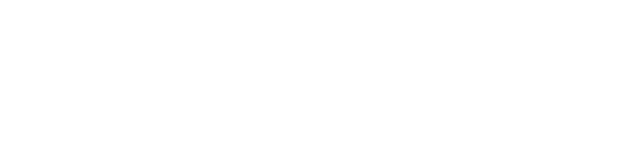
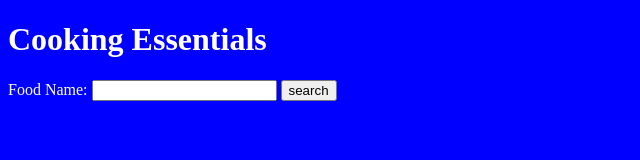
Before and after one commit to whediger/cookingEssentials, a plain HTML site: page index.html in a window 1280 px wide. Shown: the whole page, without its empty margins (0-640 px from the left). Drawn offline with nearby package versions, Linux system fonts and the light colour scheme.

Commit message:
verify css/js links

```diff
--- a/css/style.css
+++ b/css/style.css
@@ -0,0 +1,8 @@
+body {
+  background-color: blue;
+  color: white;
+}
+
+h1 {
+
+}
--- a/index.html
+++ b/index.html
@@ -5,9 +5,15 @@
     <title>Cooking Essentials</title>
      <script src="https://ajax.googleapis.com/ajax/libs/jquery/2.2.2/jquery.min.js"></script>
      <script src="js/main.js"></script>
-     <link rel="stylesheet" type="text/css"></link>
+     <link rel="stylesheet" type="text/css" href="css/style.css"></link>
   </head>
   <body>
+    <h1>Cooking Essentials</h1>
 
+    <form class="foodSearch" action="#" method="post">
+      <label for="foodNameIn">Food Name: </label>
+        <input type="text" name="foodSearch" id="foodNameIn">
+        <input type="submit" name="name" value="search">
+    </form>
   </body>
 </html>
--- a/js/main.js
+++ b/js/main.js
@@ -0,0 +1,3 @@
+$(document).ready(function(){
+
+});
```
